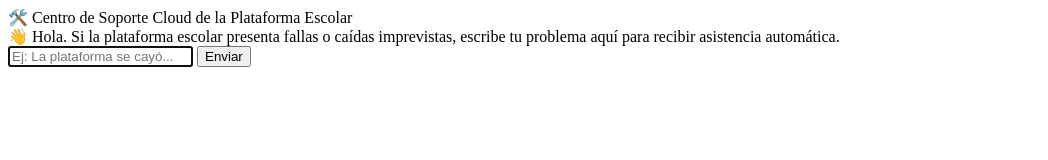
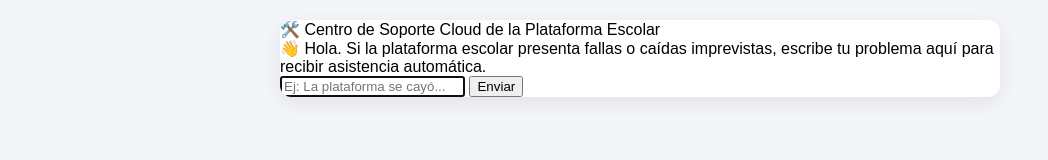
Before and after one commit to garciaorlando8731-max/soporte-cloud-bot, a website: page public/index.html in a window 1280 px wide. Shown: the whole page, without its empty margins (0-1048 px from the left). Drawn offline with Linux system fonts and the light colour scheme.

Commit message:
Add files via upload

```diff
--- a/public/styles.css
+++ b/public/styles.css
@@ -1,3 +1,27 @@
+* {
+  box-sizing: border-box;
+  font-family: Arial, sans-serif;
+}
+
+body {
+  margin: 0;
+  padding: 20px;
+  background-color: #f3f5f8;
+  display: flex;
+  justify-content: center;
+}
+
+.chat-container,
+#chat-container,
+.contenedor-chat {
+  width: 100%;
+  max-width: 720px;
+  background: #ffffff;
+  border-radius: 12px;
+  box-shadow: 0 6px 20px rgba(0, 0, 0, 0.08);
+  overflow: hidden;
+}
+
 .mensaje-usuario {
   background-color: #0b4a8b;
   color: #ffffff;
```
